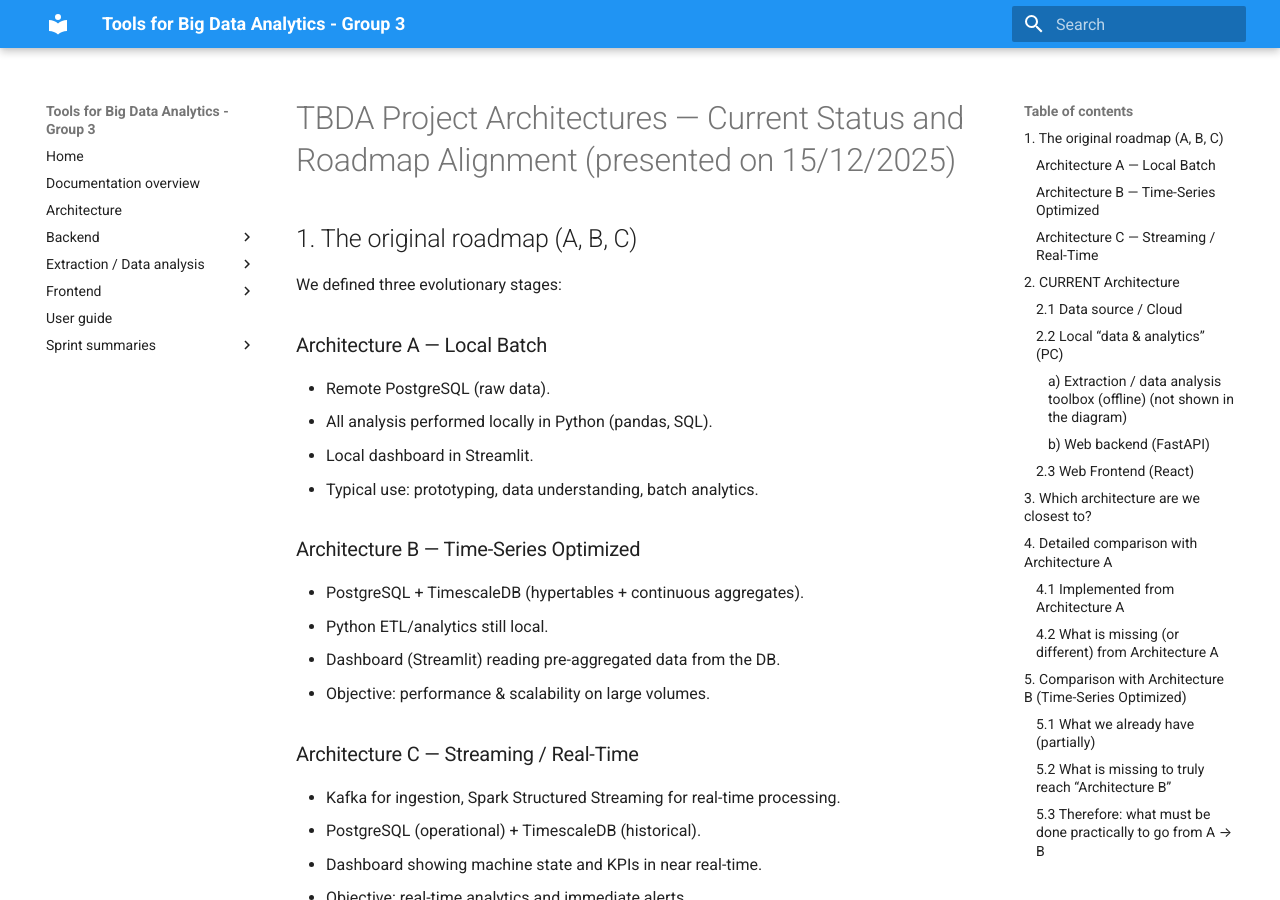
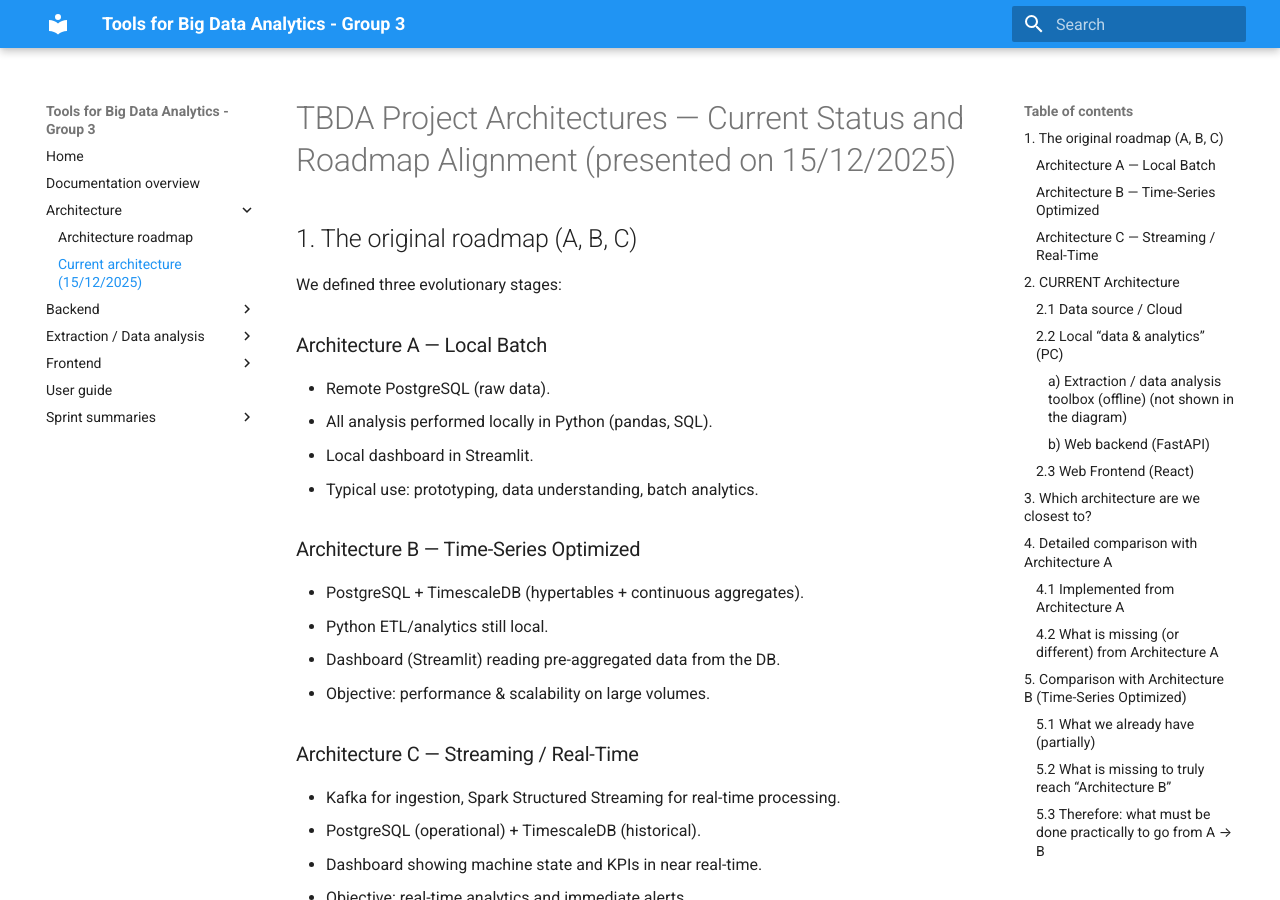
Before and after one commit to TBDA-Classes/2025G3, an MkDocs documentation site: the page built from docs/architecture_updates.md, in a window 1280 px wide and 900 px high. Built offline with MkDocs 1.6.1 and Material for MkDocs 9.7.7, drawn with Linux system fonts in a browser that asks for light colours.

Commit message:
Update mkdocs.yml

```diff
--- a/mkdocs.yml
+++ b/mkdocs.yml
@@ -26,7 +26,9 @@ plugins:
 nav:
   - Home: index.md
   - Documentation overview: overview.md
-  - Architecture: architecture.md
+  - Architecture:
+      - Architecture roadmap: architecture.md
+      - Current architecture (15/12/2025): architecture_updates.md
 
   - Backend:
       - Overview: backend/index.md
```
